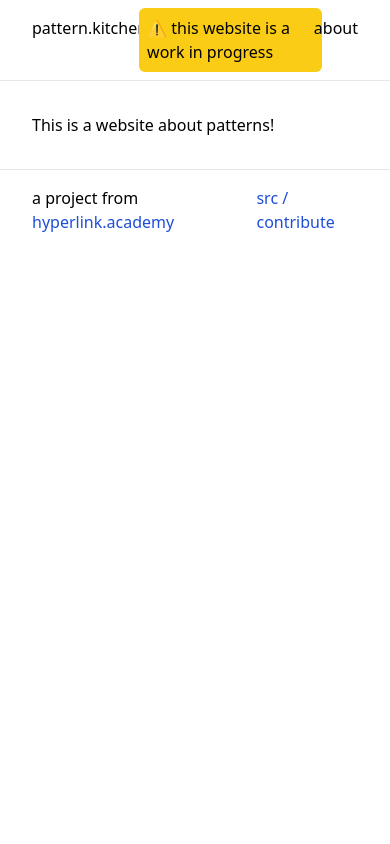
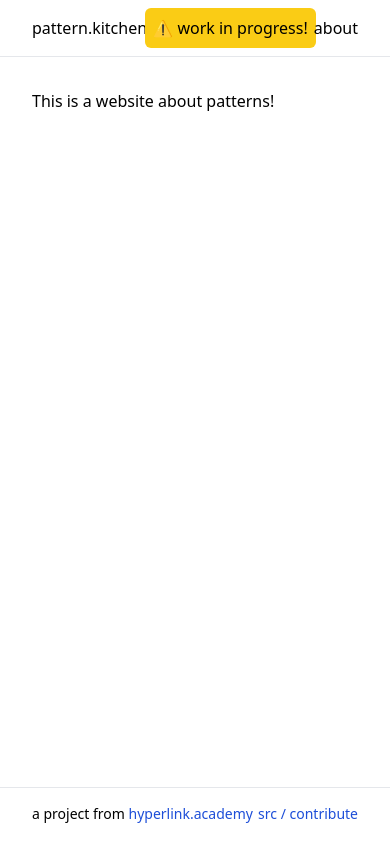
Before and after one commit to hyperlink-academy/pattern.kitchen, a Next.js app: page /about in a window 390 px wide. Built offline with nearby package versions, Linux system fonts and the light colour scheme.

Commit message:
maybe fixed height thing + mobile tweaks

```diff
--- a/pages/_app.js
+++ b/pages/_app.js
@@ -45,10 +45,12 @@ const LayoutHome = (props) => {
         <link rel="icon" href="/favicon.ico" />
       </Head>
       {/* PAGE WRAPPER */}
-      <div className="lg:max-w-7xl m-auto">
+      <div className="lg:max-w-7xl m-auto min-h-[calc(100dvh-146px)]">
         <Header />
         {/* CONTENT WRAPPER */}
-        <main className="flex flex-col gap-4 px-8 py-4">{props.children}</main>
+        <main className="flex flex-col gap-4 px-8 py-4 min-h-[calc(100dvh-146px)]">
+          {props.children}
+        </main>
         <Footer />
       </div>
     </>
@@ -58,10 +60,10 @@ const LayoutHome = (props) => {
 const LayoutPatternLanguage = (props) => {
   return (
     // PAGE WRAPPER
-    <div className="lg:max-w-7xl m-auto">
+    <div className="lg:max-w-7xl m-auto min-h-[calc(100dvh-146px)]">
       <Header />
       {/* CONTENT WRAPPER */}
-      <main className="flex flex-col gap-4 max-w-3xl px-8 py-4 m-auto">
+      <main className="flex flex-col gap-4 max-w-3xl px-8 py-4 m-auto min-h-[calc(100dvh-146px)]">
         {props.children}
       </main>
       <Footer />
@@ -81,7 +83,7 @@ const Header = (props) => {
 
 const Footer = (props) => {
   return (
-    <div className="sticky bottom-0 bg-white px-8 py-4 border-t mt-4">
+    <div className="sticky bottom-0 bg-white px-8 py-4 border-t mt-4 text-sm sm:text-base">
       <div className="flex justify-between">
         <span>
           a project from{" "}
@@ -104,6 +106,6 @@ const Footer = (props) => {
 
 const WIPBanner = () => (
   <div className="p-2 -m-2 bg-yellow-400 rounded-md">
-    <p>⚠️ this website is a work in progress</p>
+    <p>⚠️ work in progress!</p>
   </div>
 );
```
